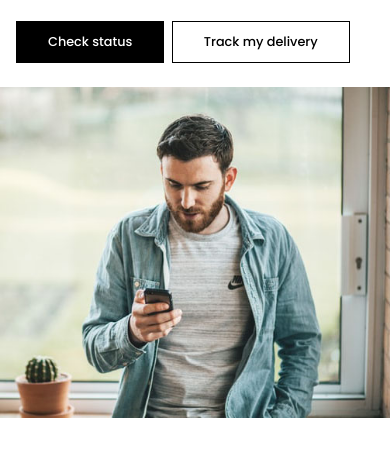
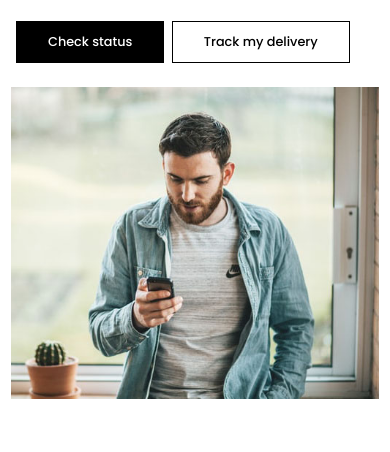
Before and after one commit to Alex-Rockwell/landing-page-1, a website: page index.html in a window 390 px wide. Shown: the part 271-723 px from the top of the page. Drawn offline with Linux system fonts and the light colour scheme.

Commit message:
21.09.29

```diff
--- a/sass/layout/_section-hero.scss
+++ b/sass/layout/_section-hero.scss
@@ -11,24 +11,21 @@
     height: auto;
   }
 
-  & > * {
-    flex: 0 0 50%;
-
-    @media screen and (max-width: 48.75em) {
-      flex: 0 0 100%;
-    }
-  }
-
   &__col-left {
     background-color: $color-secondary;
+    flex: 0 0 50%;
   }
 
   &__col-right {
+    flex: 0 0 50%;
     overflow: hidden;
+    display: flex;
+    justify-content: center;
+    align-items: center;
 
     @media screen and (max-width: 48.75em) {
-      width: 100%;
-      max-height: 60vh;
+      width: 100vw;
+      max-height: 40vh;
     }
   }
 
@@ -70,8 +67,7 @@
     height: 100%;
 
     @media screen and (max-width: 48.75em) {
-      width: 100vw;
-      max-height: 100vh;
+      height: 80vw;
     }
   }
 }
```
Also changed, not shown: css/style.css.
